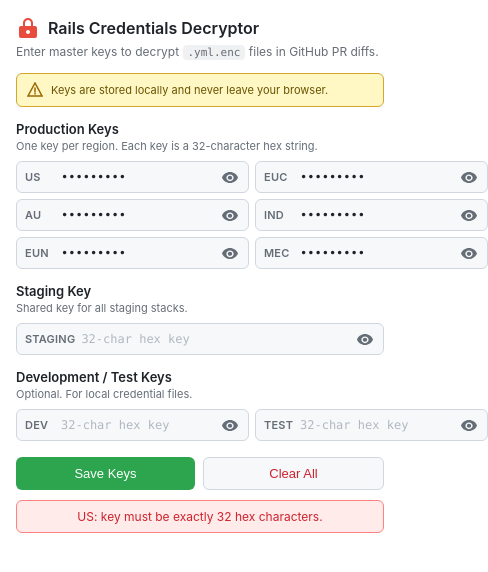
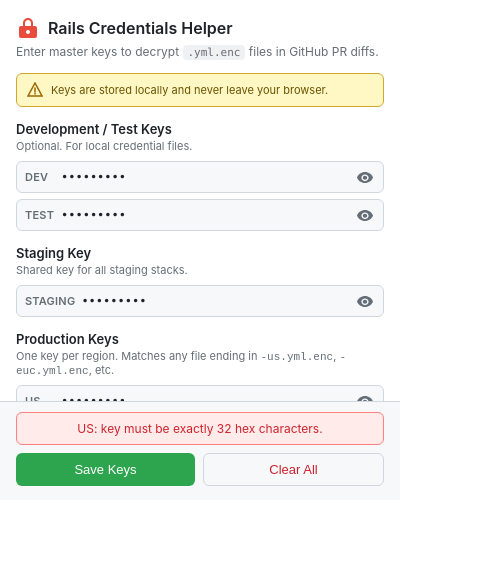
Before and after one commit to ruban-thilak/rails-credentials-chrome-extension, a browser extension: page popup.html in a window 400 px wide. Both pictures are taken after typing "Sample123", "Sample123", "Sample123", "Sample123", "Sample123", "Sample123" into the empty fields and a click on the button "Save Keys". Shown: the whole page, 488 px wide, since content can reach past the window. Drawn offline with Linux system fonts and the light colour scheme.

Commit message:
ui changes

```diff
--- a/decrypt.js
+++ b/decrypt.js
@@ -1,5 +1,5 @@
 /**
- * Rails Credentials Decryptor
+ * Rails Credentials Helper
  *
  * Decrypts Rails ActiveSupport::EncryptedFile content using AES-128-GCM.
  *
--- a/popup.css
+++ b/popup.css
@@ -10,10 +10,16 @@
   color: #1f2328;
   background: #ffffff;
   width: 400px;
+  height: 500px;
+  display: flex;
+  flex-direction: column;
+  overflow: hidden;
 }
 
 .container {
   padding: 16px;
+  flex: 1;
+  overflow-y: auto;
 }
 
 header {
@@ -88,6 +94,12 @@
   gap: 6px;
 }
 
+.key-list {
+  display: flex;
+  flex-direction: column;
+  gap: 6px;
+}
+
 .key-field {
   display: flex;
   align-items: center;
@@ -151,10 +163,16 @@
   background: #e8ebef;
 }
 
+.sticky-footer {
+  flex-shrink: 0;
+  padding: 10px 16px 14px;
+  border-top: 1px solid #d0d7de;
+  background: #f6f8fa;
+}
+
 .actions {
   display: flex;
   gap: 8px;
-  margin-top: 16px;
 }
 
 .btn-primary, .btn-danger {
@@ -189,7 +207,7 @@
 }
 
 .status {
-  margin-top: 10px;
+  margin-bottom: 8px;
   padding: 8px 10px;
   border-radius: 6px;
   font-size: 12px;
--- a/popup.html
+++ b/popup.html
@@ -3,7 +3,7 @@
 <head>
   <meta charset="UTF-8">
   <meta name="viewport" content="width=device-width, initial-scale=1.0">
-  <title>Rails Credentials Decryptor</title>
+  <title>Rails Credentials Helper</title>
   <link rel="stylesheet" href="popup.css">
 </head>
 <body>
@@ -13,7 +13,7 @@
         <svg width="24" height="24" viewBox="0 0 24 24" fill="none" xmlns="http://www.w3.org/2000/svg">
           <path d="M12 2C9.24 2 7 4.24 7 7V10H5C3.9 10 3 10.9 3 12V20C3 21.1 3.9 22 5 22H19C20.1 22 21 21.1 21 20V12C21 10.9 20.1 10 19 10H17V7C17 4.24 14.76 2 12 2ZM12 4C13.66 4 15 5.34 15 7V10H9V7C9 5.34 10.34 4 12 4ZM12 14C13.1 14 14 14.9 14 16C14 17.1 13.1 18 12 18C10.9 18 10 17.1 10 16C10 14.9 10.9 14 12 14Z" fill="#e74c3c"/>
         </svg>
-        <h1>Rails Credentials Decryptor</h1>
+        <h1>Rails Credentials Helper</h1>
       </div>
       <p class="subtitle">Enter master keys to decrypt <code>.yml.enc</code> files in GitHub PR diffs.</p>
     </header>
@@ -24,72 +24,9 @@
     </div>
 
     <section class="key-section">
-      <h2>Production Keys</h2>
-      <p class="section-desc">One key per region. Each key is a 32-character hex string.</p>
-      <div class="key-grid">
-        <div class="key-field">
-          <label for="key-production-ams-us">US</label>
-          <input type="password" id="key-production-ams-us" placeholder="32-char hex key" maxlength="32" spellcheck="false" autocomplete="off">
-          <button class="toggle-vis" data-target="key-production-ams-us" title="Show/hide key">
-            <svg class="eye-icon" width="16" height="16" viewBox="0 0 16 16"><path d="M8 3C4.36 3 1.26 5.28 0 8.5c1.26 3.22 4.36 5.5 8 5.5s6.74-2.28 8-5.5C14.74 5.28 11.64 3 8 3zm0 9.17c-2.01 0-3.64-1.49-3.64-3.33S5.99 5.5 8 5.5s3.64 1.49 3.64 3.33S10.01 12.17 8 12.17zm0-5.34c-1.21 0-2.18.9-2.18 2s.97 2 2.18 2 2.18-.9 2.18-2-.97-2-2.18-2z" fill="currentColor"/></svg>
-          </button>
-        </div>
-        <div class="key-field">
-          <label for="key-production-ams-euc">EUC</label>
-          <input type="password" id="key-production-ams-euc" placeholder="32-char hex key" maxlength="32" spellcheck="false" autocomplete="off">
-          <button class="toggle-vis" data-target="key-production-ams-euc" title="Show/hide key">
-            <svg class="eye-icon" width="16" height="16" viewBox="0 0 16 16"><path d="M8 3C4.36 3 1.26 5.28 0 8.5c1.26 3.22 4.36 5.5 8 5.5s6.74-2.28 8-5.5C14.74 5.28 11.64 3 8 3zm0 9.17c-2.01 0-3.64-1.49-3.64-3.33S5.99 5.5 8 5.5s3.64 1.49 3.64 3.33S10.01 12.17 8 12.17zm0-5.34c-1.21 0-2.18.9-2.18 2s.97 2 2.18 2 2.18-.9 2.18-2-.97-2-2.18-2z" fill="currentColor"/></svg>
-          </button>
-        </div>
-        <div class="key-field">
-          <label for="key-production-ams-au">AU</label>
-          <input type="password" id="key-production-ams-au" placeholder="32-char hex key" maxlength="32" spellcheck="false" autocomplete="off">
-          <button class="toggle-vis" data-target="key-production-ams-au" title="Show/hide key">
-            <svg class="eye-icon" width="16" height="16" viewBox="0 0 16 16"><path d="M8 3C4.36 3 1.26 5.28 0 8.5c1.26 3.22 4.36 5.5 8 5.5s6.74-2.28 8-5.5C14.74 5.28 11.64 3 8 3zm0 9.17c-2.01 0-3.64-1.49-3.64-3.33S5.99 5.5 8 5.5s3.64 1.49 3.64 3.33S10.01 12.17 8 12.17zm0-5.34c-1.21 0-2.18.9-2.18 2s.97 2 2.18 2 2.18-.9 2.18-2-.97-2-2.18-2z" fill="currentColor"/></svg>
-          </button>
-        </div>
-        <div class="key-field">
-          <label for="key-production-ams-ind">IND</label>
-          <input type="password" id="key-production-ams-ind" placeholder="32-char hex key" maxlength="32" spellcheck="false" autocomplete="off">
-          <button class="toggle-vis" data-target="key-production-ams-ind" title="Show/hide key">
-            <svg class="eye-icon" width="16" height="16" viewBox="0 0 16 16"><path d="M8 3C4.36 3 1.26 5.28 0 8.5c1.26 3.22 4.36 5.5 8 5.5s6.74-2.28 8-5.5C14.74 5.28 11.64 3 8 3zm0 9.17c-2.01 0-3.64-1.49-3.64-3.33S5.99 5.5 8 5.5s3.64 1.49 3.64 3.33S10.01 12.17 8 12.17zm0-5.34c-1.21 0-2.18.9-2.18 2s.97 2 2.18 2 2.18-.9 2.18-2-.97-2-2.18-2z" fill="currentColor"/></svg>
-          </button>
-        </div>
-        <div class="key-field">
-          <label for="key-production-ams-eun">EUN</label>
-          <input type="password" id="key-production-ams-eun" placeholder="32-char hex key" maxlength="32" spellcheck="false" autocomplete="off">
-          <button class="toggle-vis" data-target="key-production-ams-eun" title="Show/hide key">
-            <svg class="eye-icon" width="16" height="16" viewBox="0 0 16 16"><path d="M8 3C4.36 3 1.26 5.28 0 8.5c1.26 3.22 4.36 5.5 8 5.5s6.74-2.28 8-5.5C14.74 5.28 11.64 3 8 3zm0 9.17c-2.01 0-3.64-1.49-3.64-3.33S5.99 5.5 8 5.5s3.64 1.49 3.64 3.33S10.01 12.17 8 12.17zm0-5.34c-1.21 0-2.18.9-2.18 2s.97 2 2.18 2 2.18-.9 2.18-2-.97-2-2.18-2z" fill="currentColor"/></svg>
-          </button>
-        </div>
-        <div class="key-field">
-          <label for="key-production-ams-mec">MEC</label>
-          <input type="password" id="key-production-ams-mec" placeholder="32-char hex key" maxlength="32" spellcheck="false" autocomplete="off">
-          <button class="toggle-vis" data-target="key-production-ams-mec" title="Show/hide key">
-            <svg class="eye-icon" width="16" height="16" viewBox="0 0 16 16"><path d="M8 3C4.36 3 1.26 5.28 0 8.5c1.26 3.22 4.36 5.5 8 5.5s6.74-2.28 8-5.5C14.74 5.28 11.64 3 8 3zm0 9.17c-2.01 0-3.64-1.49-3.64-3.33S5.99 5.5 8 5.5s3.64 1.49 3.64 3.33S10.01 12.17 8 12.17zm0-5.34c-1.21 0-2.18.9-2.18 2s.97 2 2.18 2 2.18-.9 2.18-2-.97-2-2.18-2z" fill="currentColor"/></svg>
-          </button>
-        </div>
-      </div>
-    </section>
-
-    <section class="key-section">
-      <h2>Staging Key</h2>
-      <p class="section-desc">Shared key for all staging stacks.</p>
-      <div class="key-grid">
-        <div class="key-field key-field-wide">
-          <label for="key-staging">Staging</label>
-          <input type="password" id="key-staging" placeholder="32-char hex key" maxlength="32" spellcheck="false" autocomplete="off">
-          <button class="toggle-vis" data-target="key-staging" title="Show/hide key">
-            <svg class="eye-icon" width="16" height="16" viewBox="0 0 16 16"><path d="M8 3C4.36 3 1.26 5.28 0 8.5c1.26 3.22 4.36 5.5 8 5.5s6.74-2.28 8-5.5C14.74 5.28 11.64 3 8 3zm0 9.17c-2.01 0-3.64-1.49-3.64-3.33S5.99 5.5 8 5.5s3.64 1.49 3.64 3.33S10.01 12.17 8 12.17zm0-5.34c-1.21 0-2.18.9-2.18 2s.97 2 2.18 2 2.18-.9 2.18-2-.97-2-2.18-2z" fill="currentColor"/></svg>
-          </button>
-        </div>
-      </div>
-    </section>
-
-    <section class="key-section">
       <h2>Development / Test Keys</h2>
       <p class="section-desc">Optional. For local credential files.</p>
-      <div class="key-grid">
+      <div class="key-list">
         <div class="key-field">
           <label for="key-development">Dev</label>
           <input type="password" id="key-development" placeholder="32-char hex key" maxlength="32" spellcheck="false" autocomplete="off">
@@ -107,13 +44,78 @@
       </div>
     </section>
 
+    <section class="key-section">
+      <h2>Staging Key</h2>
+      <p class="section-desc">Shared key for all staging stacks.</p>
+      <div class="key-list">
+        <div class="key-field">
+          <label for="key-staging">Staging</label>
+          <input type="password" id="key-staging" placeholder="32-char hex key" maxlength="32" spellcheck="false" autocomplete="off">
+          <button class="toggle-vis" data-target="key-staging" title="Show/hide key">
+            <svg class="eye-icon" width="16" height="16" viewBox="0 0 16 16"><path d="M8 3C4.36 3 1.26 5.28 0 8.5c1.26 3.22 4.36 5.5 8 5.5s6.74-2.28 8-5.5C14.74 5.28 11.64 3 8 3zm0 9.17c-2.01 0-3.64-1.49-3.64-3.33S5.99 5.5 8 5.5s3.64 1.49 3.64 3.33S10.01 12.17 8 12.17zm0-5.34c-1.21 0-2.18.9-2.18 2s.97 2 2.18 2 2.18-.9 2.18-2-.97-2-2.18-2z" fill="currentColor"/></svg>
+          </button>
+        </div>
+      </div>
+    </section>
+
+    <section class="key-section">
+      <h2>Production Keys</h2>
+      <p class="section-desc">One key per region. Matches any file ending in <code>-us.yml.enc</code>, <code>-euc.yml.enc</code>, etc.</p>
+      <div class="key-list">
+        <div class="key-field">
+          <label for="key-production-us">US</label>
+          <input type="password" id="key-production-us" placeholder="32-char hex key" maxlength="32" spellcheck="false" autocomplete="off">
+          <button class="toggle-vis" data-target="key-production-us" title="Show/hide key">
+            <svg class="eye-icon" width="16" height="16" viewBox="0 0 16 16"><path d="M8 3C4.36 3 1.26 5.28 0 8.5c1.26 3.22 4.36 5.5 8 5.5s6.74-2.28 8-5.5C14.74 5.28 11.64 3 8 3zm0 9.17c-2.01 0-3.64-1.49-3.64-3.33S5.99 5.5 8 5.5s3.64 1.49 3.64 3.33S10.01 12.17 8 12.17zm0-5.34c-1.21 0-2.18.9-2.18 2s.97 2 2.18 2 2.18-.9 2.18-2-.97-2-2.18-2z" fill="currentColor"/></svg>
+          </button>
+        </div>
+        <div class="key-field">
+          <label for="key-production-euc">EUC</label>
+          <input type="password" id="key-production-euc" placeholder="32-char hex key" maxlength="32" spellcheck="false" autocomplete="off">
+          <button class="toggle-vis" data-target="key-production-euc" title="Show/hide key">
+            <svg class="eye-icon" width="16" height="16" viewBox="0 0 16 16"><path d="M8 3C4.36 3 1.26 5.28 0 8.5c1.26 3.22 4.36 5.5 8 5.5s6.74-2.28 8-5.5C14.74 5.28 11.64 3 8 3zm0 9.17c-2.01 0-3.64-1.49-3.64-3.33S5.99 5.5 8 5.5s3.64 1.49 3.64 3.33S10.01 12.17 8 12.17zm0-5.34c-1.21 0-2.18.9-2.18 2s.97 2 2.18 2 2.18-.9 2.18-2-.97-2-2.18-2z" fill="currentColor"/></svg>
+          </button>
+        </div>
+        <div class="key-field">
+          <label for="key-production-au">AU</label>
+          <input type="password" id="key-production-au" placeholder="32-char hex key" maxlength="32" spellcheck="false" autocomplete="off">
+          <button class="toggle-vis" data-target="key-production-au" title="Show/hide key">
+            <svg class="eye-icon" width="16" height="16" viewBox="0 0 16 16"><path d="M8 3C4.36 3 1.26 5.28 0 8.5c1.26 3.22 4.36 5.5 8 5.5s6.74-2.28 8-5.5C14.74 5.28 11.64 3 8 3zm0 9.17c-2.01 0-3.64-1.49-3.64-3.33S5.99 5.5 8 5.5s3.64 1.49 3.64 3.33S10.01 12.17 8 12.17zm0-5.34c-1.21 0-2.18.9-2.18 2s.97 2 2.18 2 2.18-.9 2.18-2-.97-2-2.18-2z" fill="currentColor"/></svg>
+          </button>
+        </div>
+        <div class="key-field">
+          <label for="key-production-ind">IND</label>
+          <input type="password" id="key-production-ind" placeholder="32-char hex key" maxlength="32" spellcheck="false" autocomplete="off">
+          <button class="toggle-vis" data-target="key-production-ind" title="Show/hide key">
+            <svg class="eye-icon" width="16" height="16" viewBox="0 0 16 16"><path d="M8 3C4.36 3 1.26 5.28 0 8.5c1.26 3.22 4.36 5.5 8 5.5s6.74-2.28 8-5.5C14.74 5.28 11.64 3 8 3zm0 9.17c-2.01 0-3.64-1.49-3.64-3.33S5.99 5.5 8 5.5s3.64 1.49 3.64 3.33S10.01 12.17 8 12.17zm0-5.34c-1.21 0-2.18.9-2.18 2s.97 2 2.18 2 2.18-.9 2.18-2-.97-2-2.18-2z" fill="currentColor"/></svg>
+          </button>
+        </div>
+        <div class="key-field">
+          <label for="key-production-eun">EUN</label>
+          <input type="password" id="key-production-eun" placeholder="32-char hex key" maxlength="32" spellcheck="false" autocomplete="off">
+          <button class="toggle-vis" data-target="key-production-eun" title="Show/hide key">
+            <svg class="eye-icon" width="16" height="16" viewBox="0 0 16 16"><path d="M8 3C4.36 3 1.26 5.28 0 8.5c1.26 3.22 4.36 5.5 8 5.5s6.74-2.28 8-5.5C14.74 5.28 11.64 3 8 3zm0 9.17c-2.01 0-3.64-1.49-3.64-3.33S5.99 5.5 8 5.5s3.64 1.49 3.64 3.33S10.01 12.17 8 12.17zm0-5.34c-1.21 0-2.18.9-2.18 2s.97 2 2.18 2 2.18-.9 2.18-2-.97-2-2.18-2z" fill="currentColor"/></svg>
+          </button>
+        </div>
+        <div class="key-field">
+          <label for="key-production-mec">MEC</label>
+          <input type="password" id="key-production-mec" placeholder="32-char hex key" maxlength="32" spellcheck="false" autocomplete="off">
+          <button class="toggle-vis" data-target="key-production-mec" title="Show/hide key">
+            <svg class="eye-icon" width="16" height="16" viewBox="0 0 16 16"><path d="M8 3C4.36 3 1.26 5.28 0 8.5c1.26 3.22 4.36 5.5 8 5.5s6.74-2.28 8-5.5C14.74 5.28 11.64 3 8 3zm0 9.17c-2.01 0-3.64-1.49-3.64-3.33S5.99 5.5 8 5.5s3.64 1.49 3.64 3.33S10.01 12.17 8 12.17zm0-5.34c-1.21 0-2.18.9-2.18 2s.97 2 2.18 2 2.18-.9 2.18-2-.97-2-2.18-2z" fill="currentColor"/></svg>
+          </button>
+        </div>
+      </div>
+    </section>
+
+  </div>
+
+  <footer class="sticky-footer">
+    <div id="status" class="status hidden"></div>
     <div class="actions">
       <button id="save-btn" class="btn-primary">Save Keys</button>
       <button id="clear-btn" class="btn-danger">Clear All</button>
     </div>
-
-    <div id="status" class="status hidden"></div>
-  </div>
+  </footer>
 
   <script src="popup.js"></script>
 </body>
--- a/popup.js
+++ b/popup.js
@@ -1,10 +1,10 @@
 const KEY_IDS = [
-  "key-production-ams-us",
-  "key-production-ams-euc",
-  "key-production-ams-au",
-  "key-production-ams-ind",
-  "key-production-ams-eun",
-  "key-production-ams-mec",
+  "key-production-us",
+  "key-production-euc",
+  "key-production-au",
+  "key-production-ind",
+  "key-production-eun",
+  "key-production-mec",
   "key-staging",
   "key-development",
   "key-test",
```
Also changed, not shown: content.js (+40 -15 lines), manifest.json.
